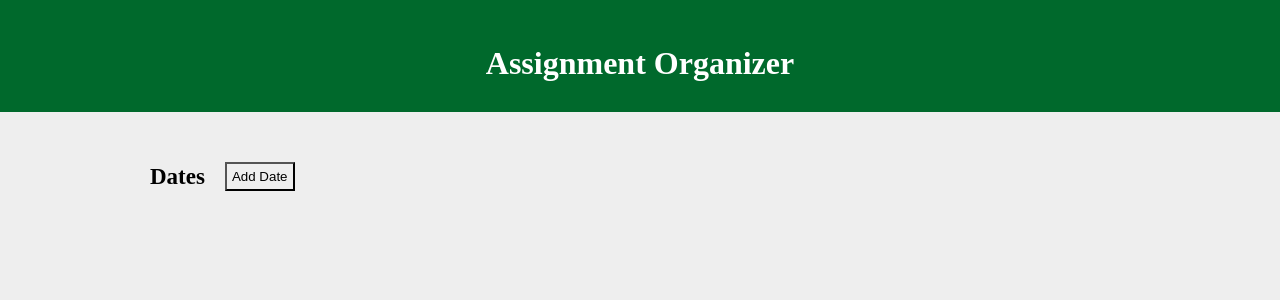
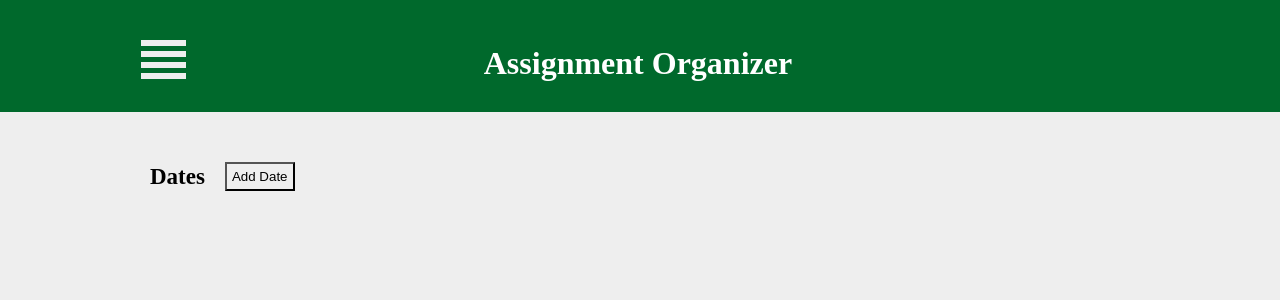
Before and after one commit to amherro/Assignment-Organizer, a React (Create React App) app: page / in a window 1280 px wide. Shown: the top 300 px of the page. Built offline with nearby package versions, Linux system fonts and the light colour scheme.

Commit message:
Adding basic styling to "Open date input button".

```diff
--- a/src/App.js
+++ b/src/App.js
@@ -1,13 +1,18 @@
-import React from 'react'
+import React, { useState } from 'react'
 import AssignmentCalendar from './Components/AssignmentCalendar'
 import Header from './Components/Header'
 import './Styles/App.css'
 
 const App = () => {
+  const [isOpen, setIsOpen] = useState(false);
+
+  const openDateInput = () => {
+    setIsOpen(!isOpen)
+  }
   return (
     <div>
-      <Header />
-      <AssignmentCalendar />
+      <Header openDateInput={openDateInput} />
+      <AssignmentCalendar isOpen={isOpen} />
     </div>
   )
 }
--- a/src/Components/AssignmentCalendar.js
+++ b/src/Components/AssignmentCalendar.js
@@ -4,7 +4,7 @@ import DatesInput from './DatesInput';
 import DatesDisplay from './DatesDisplay';
 import '../Styles/AssignmentCalendar.css'
 
-const AssignmentCalendar = () => {
+const AssignmentCalendar = (isOpen) => {
     const [dates, setDates] = useState([]);
     const [showDateInput, setShowDateInput] = useState(false);
 
@@ -41,10 +41,11 @@ const AssignmentCalendar = () => {
         <main className="main-display">
             <div className='content-display'>
                 <div className='date-title-input-grid'>
-                    <div className='date-title-btn'>
+
+                    {isOpen && <div className='date-title-btn'>
                         <h3 className="dates-title">Dates</h3>
                         <button className='add-date-btn' onClick={toggleDateInput}>Add Date</button>
-                    </div>
+                    </div>}
                     {showDateInput && <DatesInput className='display' dates={dates} addDate={addDate}/>}
                 </div>
                 <div className='date-display-area'>
--- a/src/Components/Header.js
+++ b/src/Components/Header.js
@@ -1,9 +1,14 @@
 import React from 'react'
 import '../Styles/Header.css';
 
-const Header = () => {
+const Header = (openDateInput) => {
     return (
         <header>
+            <button className='menu-btn' onClick={() => openDateInput}>
+                <div className='menu-bar'></div>
+                <div className='menu-bar'></div>
+                <div className='menu-bar'></div>
+            </button>
             <h1 className='main-title'>Assignment Organizer</h1>
         </header>
     )
--- a/src/Styles/Header.css
+++ b/src/Styles/Header.css
@@ -1,12 +1,26 @@
 header {
     display: flex;
-    flex-direction: column;
     background-color: rgb(0, 105, 44);
     padding-bottom: 20px;
+}
+.menu-btn {
+    border: none;
+    margin-top: 40px;
+}
+.menu-btn:hover {
+    border: 2px solid rgb(0, 105, 44);
+}
+.menu-bar {
+    width: 45px;
+    height: 5px;
+    margin: 6px 0;
+    background-color: rgb(0, 105, 44);
 }
 .main-title {
     margin-top: 35px;
     padding: 10px 15px;
     color: rgb(255, 255, 255);
     background-color: rgb(0, 105, 44);
+    align-items: flex-start;
+    width: 50%;
 }
```
